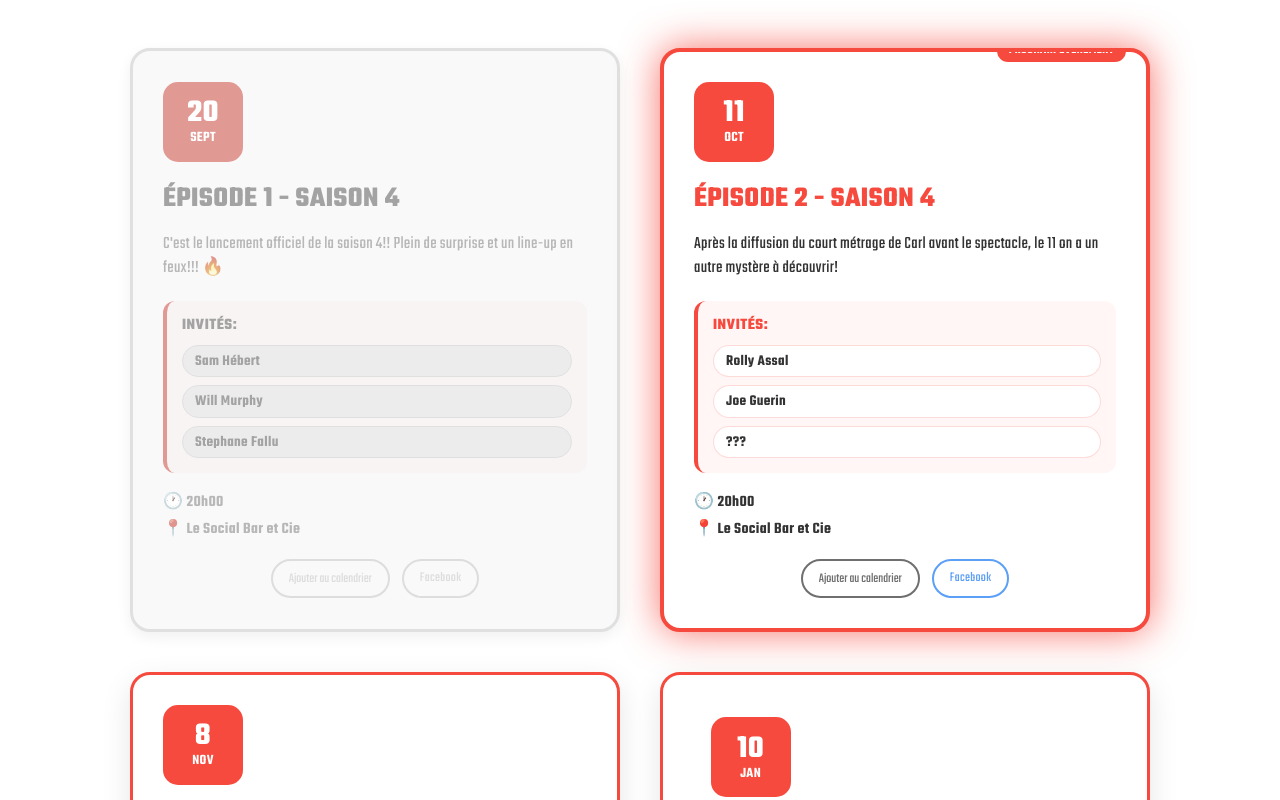
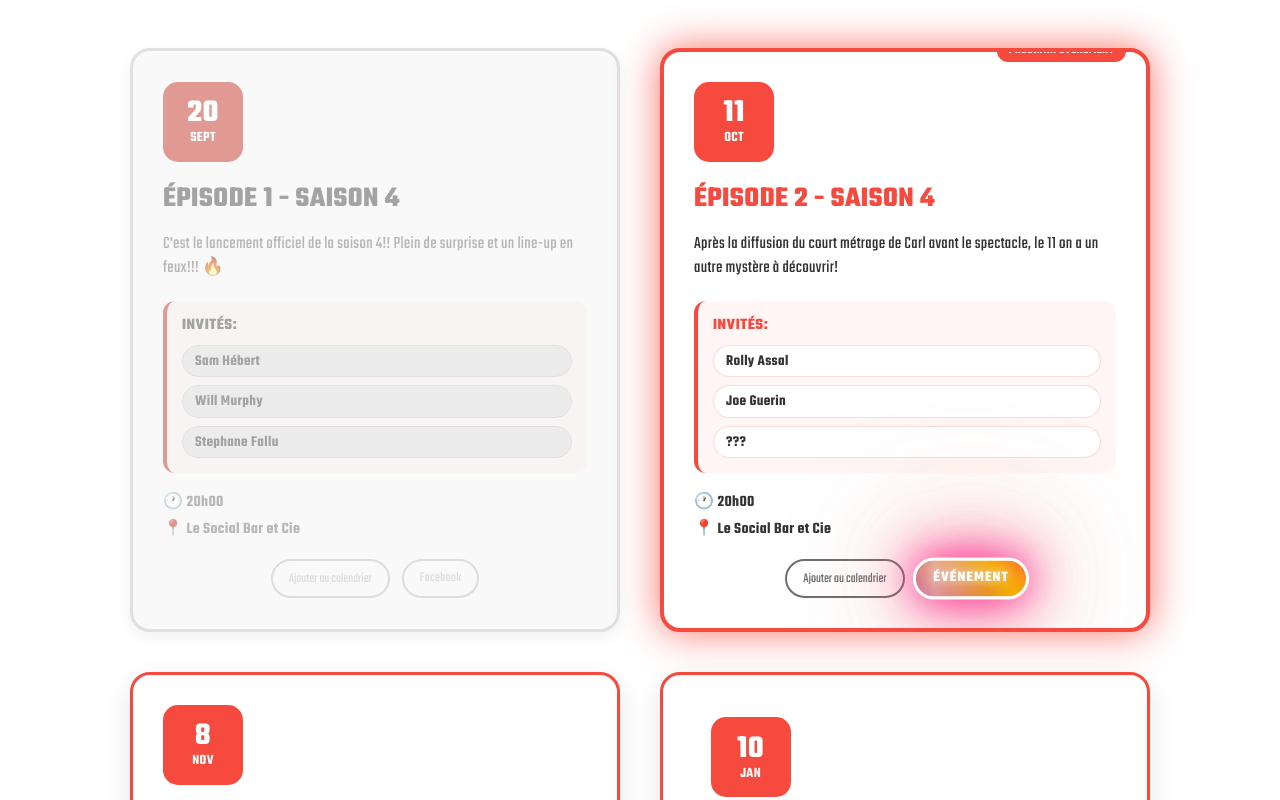
Before and after one commit to carlcgb/SRDG, a React (Create React App) app: page / in a window 1280 px wide. Shown: the part 1431-2231 px from the top of the page. Built offline with nearby package versions, Linux system fonts and the light colour scheme.

Commit message:
Événement highlight event-card animation updated

```diff
--- a/public/style/main.css
+++ b/public/style/main.css
@@ -213,7 +213,7 @@ body {
 
 .animator-name {
     font-family: 'Teko', sans-serif;
-    font-size: 2.2rem;
+    font-size: 3rem;
     font-weight: 600;
     color: var(--primary-color);
     text-transform: uppercase;
@@ -683,6 +683,155 @@ body {
     color: var(--accent-light);
     border-color: #666;
     opacity: 0.8;
+}
+
+/* Next event Facebook button GLORIOUS glowing effect */
+.event-card-link.next-event .facebook-btn {
+    background: linear-gradient(45deg,
+        #ff0080, #ff6b9d, #c44569, #f8b500, #ff0080, #ff6b9d);
+    background-size: 300% 300%;
+    color: white;
+    border: 3px solid transparent;
+    background-clip: padding-box;
+    position: relative;
+    overflow: hidden;
+    text-shadow: 0 0 10px rgba(255, 255, 255, 0.8);
+    font-weight: bold;
+    letter-spacing: 1px;
+    box-shadow:
+        0 0 30px rgba(255, 0, 128, 0.8),
+        0 0 60px rgba(255, 107, 157, 0.6),
+        0 0 90px rgba(196, 69, 105, 0.4),
+        0 0 120px rgba(248, 181, 0, 0.3),
+        inset 0 0 20px rgba(255, 255, 255, 0.2);
+    animation:
+        facebookGlow 1.5s ease-in-out infinite alternate,
+        gradientShift 3s ease-in-out infinite,
+        pulseGlow 2s ease-in-out infinite;
+    opacity: 1;
+    transform: scale(1.05);
+}
+
+.event-card-link.next-event .facebook-btn::before {
+    content: '';
+    position: absolute;
+    top: -2px;
+    left: -2px;
+    right: -2px;
+    bottom: -2px;
+    background: linear-gradient(45deg,
+        #ff0080, #ff6b9d, #c44569, #f8b500, #ff0080, #ff6b9d);
+    background-size: 300% 300%;
+    border-radius: inherit;
+    z-index: -1;
+    animation: gradientShift 3s ease-in-out infinite;
+    filter: blur(8px);
+}
+
+.event-card-link.next-event .facebook-btn::after {
+    content: '';
+    position: absolute;
+    top: 0;
+    left: -100%;
+    width: 100%;
+    height: 100%;
+    background: linear-gradient(90deg,
+        transparent,
+        rgba(255, 255, 255, 0.4),
+        transparent);
+    animation: shimmer 2s ease-in-out infinite;
+}
+
+.event-card-link.next-event .facebook-btn:hover {
+    background: linear-gradient(45deg,
+        #ff0080, #ff6b9d, #c44569, #f8b500, #ff0080, #ff6b9d);
+    background-size: 300% 300%;
+    color: white;
+    transform: translateY(-3px) scale(1.1);
+    text-shadow: 0 0 15px rgba(255, 255, 255, 1);
+    box-shadow:
+        0 0 50px rgba(255, 0, 128, 1),
+        0 0 80px rgba(255, 107, 157, 0.8),
+        0 0 120px rgba(196, 69, 105, 0.6),
+        0 0 160px rgba(248, 181, 0, 0.4),
+        inset 0 0 30px rgba(255, 255, 255, 0.3);
+    animation:
+        facebookGlowHover 1s ease-in-out infinite alternate,
+        gradientShift 2s ease-in-out infinite,
+        pulseGlowHover 1.5s ease-in-out infinite;
+}
+
+@keyframes facebookGlow {
+    0% {
+        box-shadow:
+            0 0 30px rgba(255, 0, 128, 0.8),
+            0 0 60px rgba(255, 107, 157, 0.6),
+            0 0 90px rgba(196, 69, 105, 0.4),
+            0 0 120px rgba(248, 181, 0, 0.3);
+    }
+    100% {
+        box-shadow:
+            0 0 50px rgba(255, 0, 128, 1),
+            0 0 80px rgba(255, 107, 157, 0.8),
+            0 0 120px rgba(196, 69, 105, 0.6),
+            0 0 160px rgba(248, 181, 0, 0.5);
+    }
+}
+
+@keyframes facebookGlowHover {
+    0% {
+        box-shadow:
+            0 0 50px rgba(255, 0, 128, 1),
+            0 0 80px rgba(255, 107, 157, 0.8),
+            0 0 120px rgba(196, 69, 105, 0.6),
+            0 0 160px rgba(248, 181, 0, 0.4);
+    }
+    100% {
+        box-shadow:
+            0 0 70px rgba(255, 0, 128, 1),
+            0 0 100px rgba(255, 107, 157, 1),
+            0 0 140px rgba(196, 69, 105, 0.8),
+            0 0 180px rgba(248, 181, 0, 0.6);
+    }
+}
+
+@keyframes gradientShift {
+    0% {
+        background-position: 0% 50%;
+    }
+    50% {
+        background-position: 100% 50%;
+    }
+    100% {
+        background-position: 0% 50%;
+    }
+}
+
+@keyframes pulseGlow {
+    0%, 100% {
+        transform: scale(1.05);
+    }
+    50% {
+        transform: scale(1.08);
+    }
+}
+
+@keyframes pulseGlowHover {
+    0%, 100% {
+        transform: translateY(-3px) scale(1.1);
+    }
+    50% {
+        transform: translateY(-3px) scale(1.15);
+    }
+}
+
+@keyframes shimmer {
+    0% {
+        left: -100%;
+    }
+    100% {
+        left: 100%;
+    }
 }
 
 /* Plateformes Section */
--- a/src/components/Events.js
+++ b/src/components/Events.js
@@ -69,9 +69,9 @@ const Events = () => {
       location: "Le Social Bar et Cie",
       facebookUrl: "https://www.facebook.com/lsdrg",
       guests: [
-        { name: "À déterminer", url: "#" },
-        { name: "À déterminer", url: "#" },
-        { name: "À déterminer", url: "#" }
+        { name: "À déterminer", url: "" },
+        { name: "À déterminer", url: "" },
+        { name: "À déterminer", url: "" }
       ],
       isPast: false,  // Set to true to grey out this event
       isNext: false,   // Set to true to highlight this as the next event
@@ -88,9 +88,9 @@ const Events = () => {
       location: "Le Social Bar et Cie",
       facebookUrl: "https://www.facebook.com/lsdrg",
       guests: [
-        { name: "À déterminer", url: "#" },
-        { name: "À déterminer", url: "#" },
-        { name: "À déterminer", url: "#" }
+        { name: "À déterminer", url: "" },
+        { name: "À déterminer", url: "" },
+        { name: "À déterminer", url: "" }
       ],
       isPast: false,  // Set to true to grey out this event
       isNext: false,   // Set to true to highlight this as the next event
@@ -107,9 +107,9 @@ const Events = () => {
       location: "Le Social Bar et Cie",
       facebookUrl: "https://www.facebook.com/lsdrg",
       guests: [
-        { name: "À déterminer", url: "#" },
-        { name: "À déterminer", url: "#" },
-        { name: "À déterminer", url: "#" }
+        { name: "À déterminer", url: "" },
+        { name: "À déterminer", url: "" },
+        { name: "À déterminer", url: "" }
       ],
       isPast: false,  // Set to true to grey out this event
       isNext: false,   // Set to true to highlight this as the next event
@@ -126,9 +126,9 @@ const Events = () => {
       location: "Le Social Bar et Cie",
       facebookUrl: "https://www.facebook.com/lsdrg",
       guests: [
-        { name: "À déterminer", url: "#" },
-        { name: "À déterminer", url: "#" },
-        { name: "À déterminer", url: "#" }
+        { name: "À déterminer", url: "" },
+        { name: "À déterminer", url: "" },
+        { name: "À déterminer", url: "" }
       ],
       isPast: false,  // Set to true to grey out this event
       isNext: false,   // Set to true to highlight this as the next event
@@ -254,7 +254,7 @@ END:VCALENDAR`;
                           className="facebook-btn"
                           title="Voir l'événement sur Facebook"
                         >
-                          Facebook
+                          {event.isNext ? "ÉVÉNEMENT" : "Facebook"}
                         </a>
                       </div>
                     </div>
--- a/src/components/Hero.js
+++ b/src/components/Hero.js
@@ -42,7 +42,13 @@ const Hero = () => {
         </div>
         <div className="hero-visual">
           <div className="mascot-placeholder">
-            <img src={process.env.PUBLIC_URL + "/style/cgb.jpg"} alt="La Soirée du Rire de Granby" className="mascot" />
+            <img src={process.env.PUBLIC_URL + "/style/cgb.jpg"} alt="La Soirée du Rire de Granby" className="mascot"
+            style={{
+              border:"3px solid red",
+              boxShadow:"0 4px 10px 0 rgba(168, 53, 53, 1)",
+            }}
+
+            />
           </div>
           <div className="animator-credit">
             <span className="animator-text">Animé par</span>
```
Also changed, not shown: 8 other files (tests, documents, lock files or other folders).
